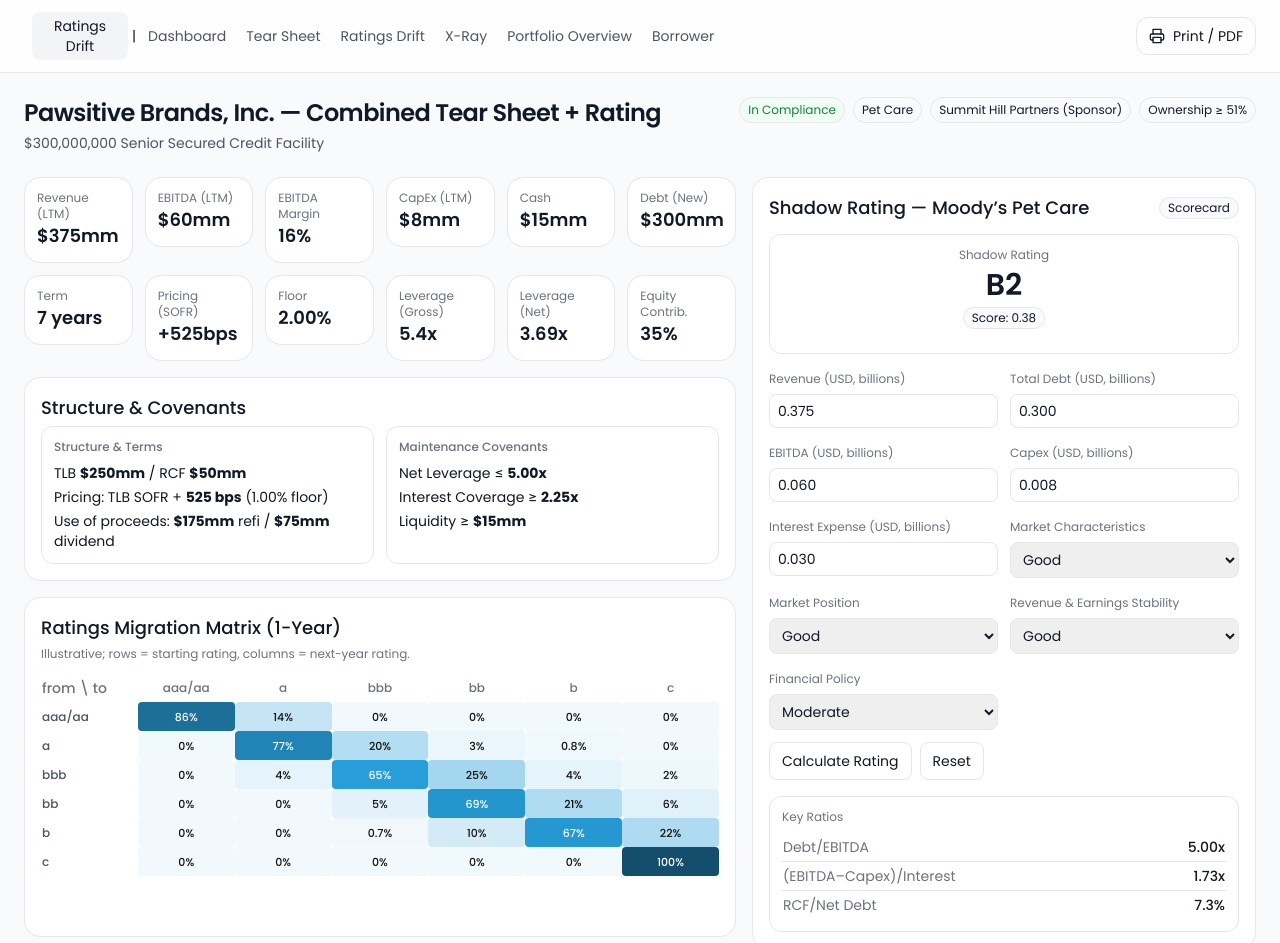
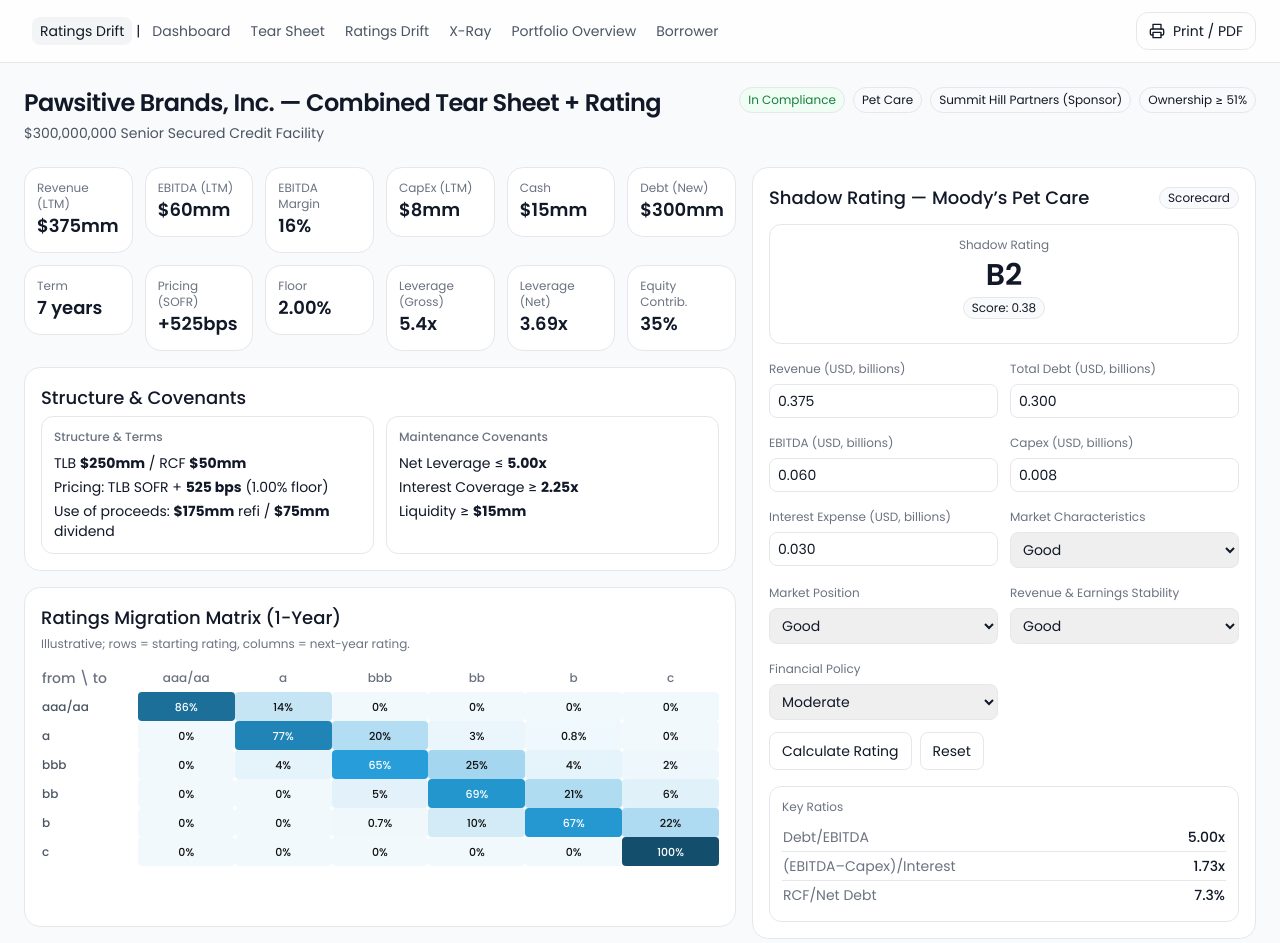
Before and after one commit to jditomaso1/orion, a plain HTML site: page credit-manager-portal/ratings-drift.html in a window 1280 px wide. Shown: the top 943 px of the page. Drawn offline with nearby package versions, Linux system fonts and the light colour scheme.

Commit message:
Update ratings-drift.html

```diff
--- a/credit-manager-portal/ratings-drift.html
+++ b/credit-manager-portal/ratings-drift.html
@@ -21,7 +21,7 @@
 
       <nav class="ml-2 flex items-center gap-1 text-sm">
         <!-- <span class="px-2 py-1 rounded-lg bg-gray-100">Ratings Drift</span> <p> | </p> -->
-        <span class="px-2 py-1 rounded-lg bg-gray-100 w-24 inline-block text-center">Ratings Drift</span><p>|</p>
+        <span class="px-2 py-1 rounded-lg bg-gray-100 w-30 inline-block text-center">Ratings Drift</span><p>|</p>
         <a href="./main.html" class="px-2 py-1 rounded-lg hover:bg-gray-100 text-gray-600">Dashboard</a>
         <a href="./tear-sheet.html" class="px-2 py-1 rounded-lg hover:bg-gray-100 text-gray-600">Tear Sheet</a>
         <a href="./ratings-drift.html" class="px-2 py-1 rounded-lg hover:bg-gray-100 text-gray-600">Ratings Drift</a>
```
